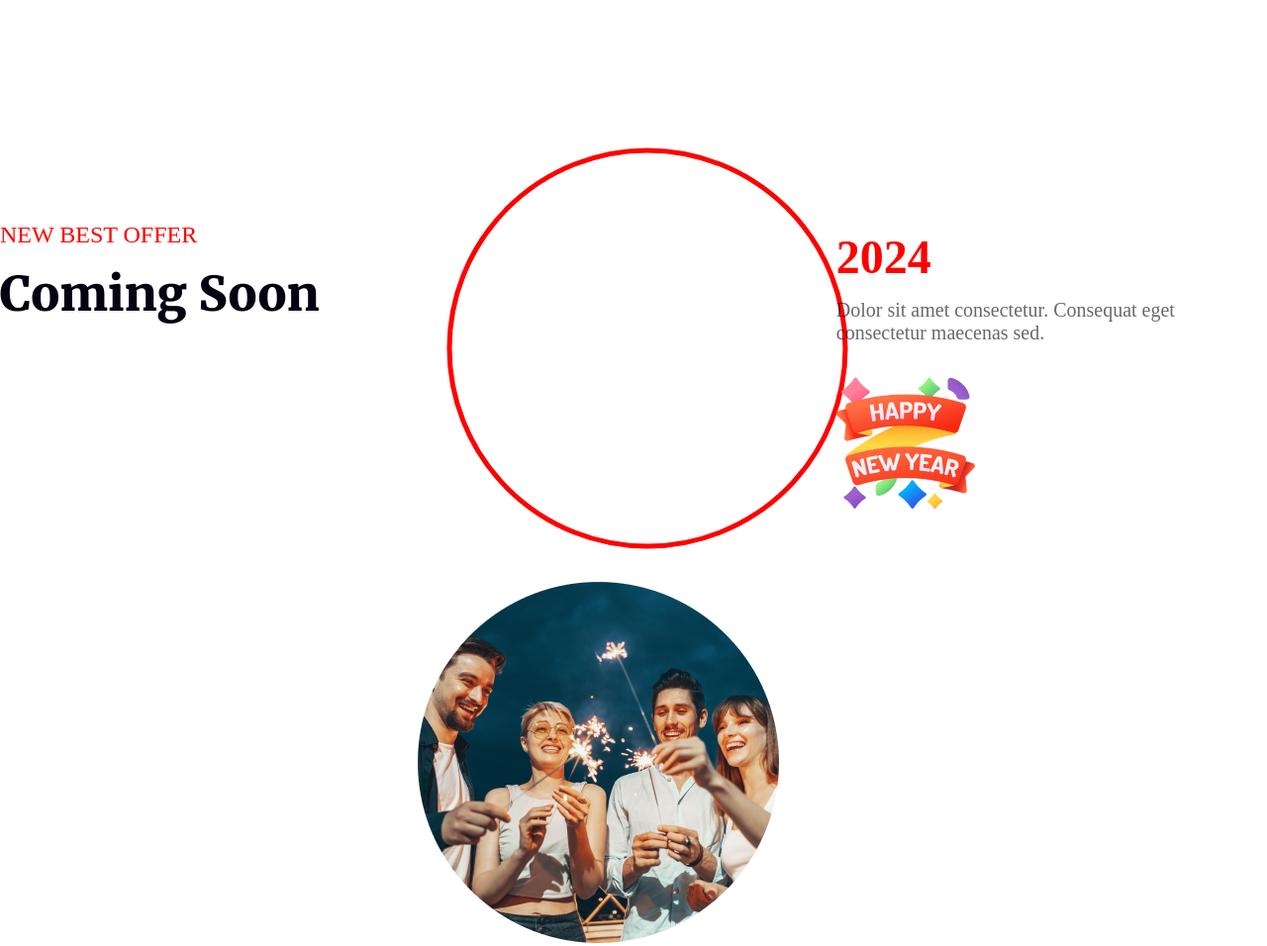
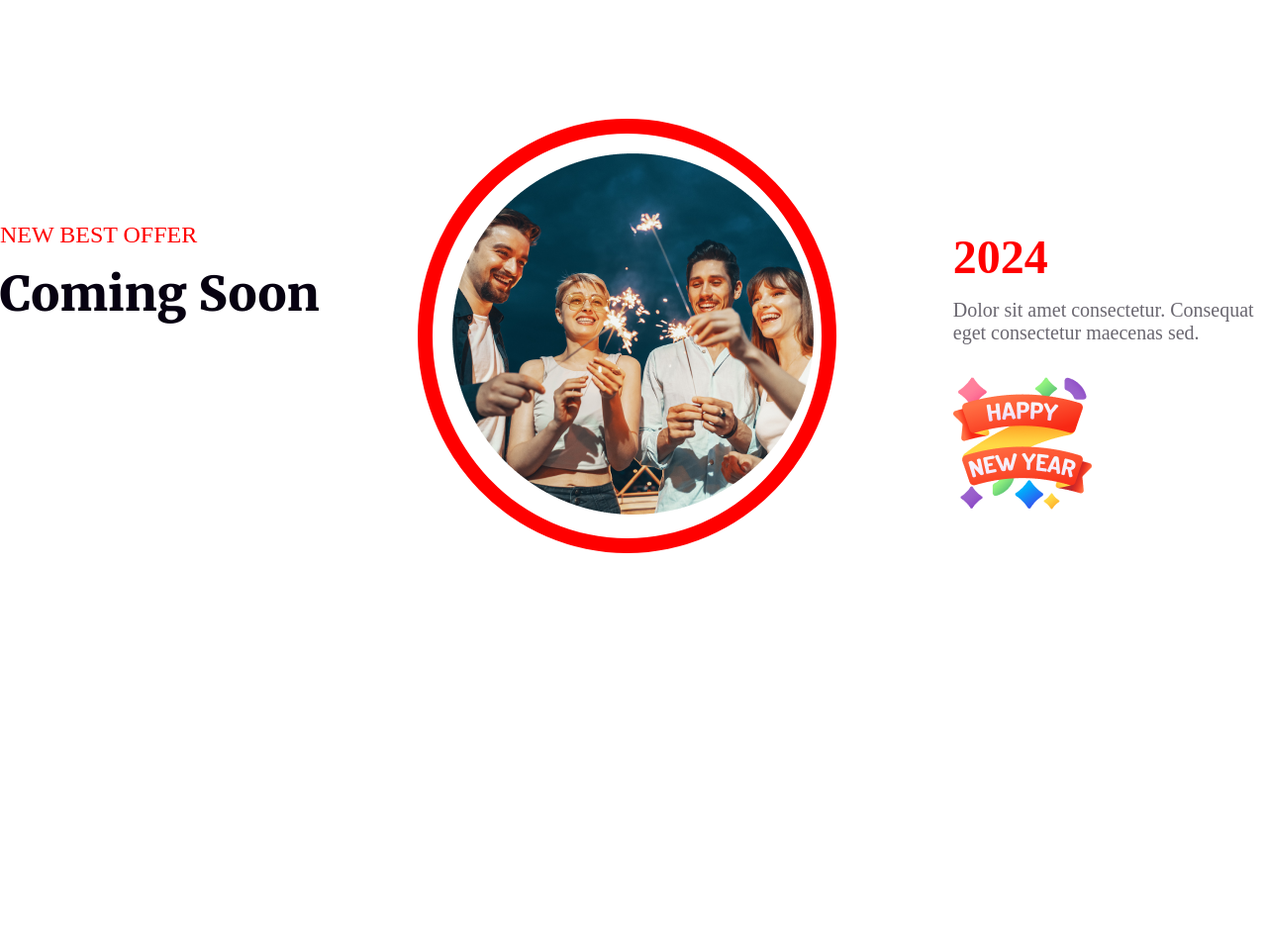
Before and after one commit to Didar-Druboy/new-year-offer, a plain HTML site: page index.html in a window 1280 px wide. Shown: the part 2820-3776 px from the top of the page at 99% size. After the commit the page ends 3523 px from the top, so only its background shows below. Drawn offline with Linux system fonts and the light colour scheme.

Commit message:
circle ok

```diff
--- a/index.html
+++ b/index.html
@@ -42,12 +42,9 @@
                 <h3 class="coming-soon">Coming Soon</h3>
             </div>
             <div class="container">
-                <svg width="464" height="464">
-                    <circle cx="232" cy="232" r="200" stroke="#FF0000" stroke-width="5" fill="none" />
-                  </svg>
                 <img src="./images/Ellipse-1.png" alt="">
             </div>
-            <div>
+            <div class="offer-2024-container">
                 <h3 class="offer-2024">2024</h3>
                 <p class="offer-2024-description">Dolor sit amet consectetur. Consequat eget consectetur maecenas sed.</p>
                 <img src="./images/Group 96.png" alt="">
--- a/styles/style.css
+++ b/styles/style.css
@@ -168,20 +168,11 @@ header{
     margin-bottom: 30px;
     color: rgba(7, 2, 17, 0.60)
 }
-/* .container{
-    max-width: 463px;
-    max-height: 463px;
+.container{
+    border: 15px solid #FF0000;
     border-radius: 50%;
-    overflow: hidden;
-    position: relative;
-    background-color: #FF0000;
-    display: flex;
-    justify-content: center;
-    align-items: center;
+    padding: 20px;
 }
-.container img{
-    width: 100%;
-    height: auto;
-    display: block;
-    border-radius: 50%;
-} */
+.offer-2024-container{
+    padding-left: 118px;
+}
```
